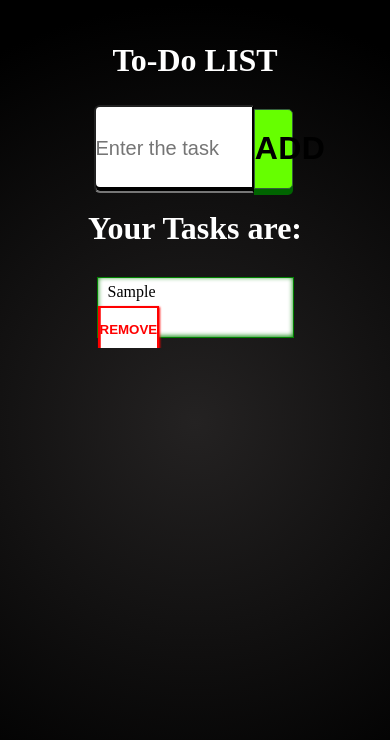
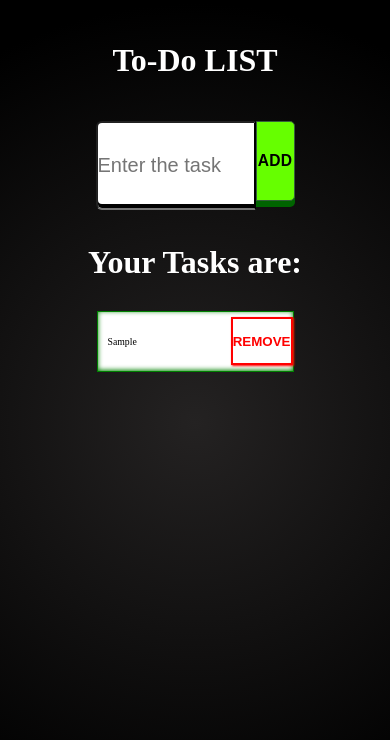
Before and after one commit to ShashwatMishra2411/To-Do-List, a plain HTML site: page index.html in a window 390 px wide. Both pictures are taken after typing "Sample" into the empty fields and a click on the button "ADD". Drawn offline with Linux system fonts and the light colour scheme.

Commit message:
Made Responsive

```diff
--- a/style.css
+++ b/style.css
@@ -27,7 +27,7 @@ body{
     margin-top: 5vh;
     color: white;
 }
-#ibox{
+.ibox{
     display: flex;
     justify-content: center;
     align-items: center;
@@ -46,24 +46,24 @@ body{
     font-weight: 200;
 }
 #addBtn{
+    display: flex;
+    justify-content: center;
+    align-items: center;
     position: relative;
-    top: 1vh;
-    right: 3.7px;
      height: 9.5vh;
      width: 10vw;
      border: 1px solid #355E3B;
      border-radius: 0 5px 5px 0px;
      box-shadow: 0 6px 0 #006400;
-     margin-left: 0;
      background-color: #66FF00;
      color: black;
      font-weight: 900;
-     font-size: xx-large;
+     font-size: 4vw;
      font-stretch: expanded;
      letter-spacing: 0.01em;
 }
 #addBtn:active{
-    top: 1.9vh;
+    top: 1vh;
     box-shadow: 0 -1px 0 grey;
 }
 #theader{
@@ -79,7 +79,7 @@ li{
     display: flex;
     justify-content: flex-start;
     align-items: center;
-    flex-wrap: wrap;
+    flex-wrap: nowrap;
     width: 50vw;
     height: 7vh;
     border: 1px solid green;
@@ -96,10 +96,13 @@ li:hover{
 li span{
     display: flex;
     justify-content: flex-start;
+    align-items: center;
     flex-wrap: wrap;
     flex-basis: 80%;
     padding: 5px;
     padding-left: 10px;
+    height: 100%;
+    font-size: 2.5vw;
     overflow: hidden;
 }
 .rmBtn{
```
